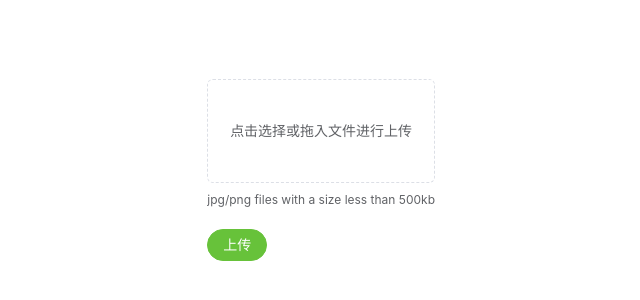
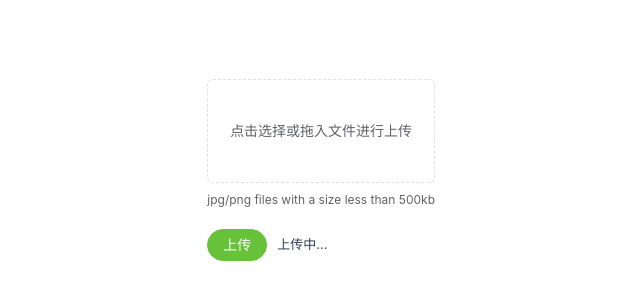
Before and after one commit to Devil-Training-Camp/big-file-upload-xyn, a Vue app: page / in a window 1280 px wide. Shown: the part 230-530 px from the top of the page, without its empty margins (205-845 px from the left). Built offline with nearby package versions, Linux system fonts and the light colour scheme.

Commit message:
完善前端页面

```diff
--- a/src/components/file-operate.vue
+++ b/src/components/file-operate.vue
@@ -1,11 +1,45 @@
 <template>
-  <div class="submit">
-    <el-button type="success" round>上传</el-button>
+  <div class="submit" @click="handleClick()">
+    <el-button type="success" round>{{ toggleUploadText }}</el-button>
+    <span class="uploadText">{{ toggleUploadedText }}</span>
   </div>
 </template>
+<script setup lang="ts">
+import { defineProps, defineEmits, ref, computed } from 'vue'
+
+const isUpload = ref<boolean>(true)
+const emit = defineEmits<{ (e: 'upload', value: boolean): void }>()
+
+const uploaded = defineProps({
+  isUploaded: {
+    type: Boolean,
+    default: false
+  }
+})
+// TODO 从父获取文件进度
+
+// 根据上传进度更改文字 上传 或 继续，暂停不变
+const toggleUploadText = computed(() => {
+  return isUpload ? '上传' : '暂停'
+})
+
+// 如果进度不为0，则开始显示文字，根据文件上传结束节点调换显示文字
+const toggleUploadedText = computed(() => {
+  return uploaded ? '上传中...' : '上传完成'
+})
+
+function handleClick() {
+  emit('upload', isUpload.value)
+  isUpload.value = !isUpload.value
+}
+</script>
 
 <style lang="less" scoped>
 .submit {
   margin-top: 20px;
 }
+.uploadText {
+  margin-left: 10px;
+  font-size: 13px;
+}
 </style>
--- a/src/components/file-receive.vue
+++ b/src/components/file-receive.vue
@@ -12,7 +12,7 @@
 import { type UploadFile } from 'element-plus'
 import { defineProps, defineEmits, ref } from 'vue'
 
-const emit = defineEmits(['file'])
+const emit = defineEmits<{(e: 'file', value: UploadFile): void}>()
 const handleChange = (file : UploadFile) => {
   emit("file", file);
 }
--- a/src/views/UploadFile.vue
+++ b/src/views/UploadFile.vue
@@ -2,7 +2,7 @@
   <main>
     <FileReceive @file="handleFile" />
     <span>{{ fileName }}</span>
-    <FileOperate />
+    <FileOperate @upload="handleClick" :isUploaded="isUploaded"/>
   </main>
 </template>
 
@@ -10,19 +10,40 @@
 import FileReceive from '../components/file-receive.vue'
 import FileOperate from '../components/file-operate.vue'
 import { ref } from 'vue'
+import type { UploadFile } from 'element-plus'
+import { ElMessage } from 'element-plus'
 
-const fileName = ref<String>('');
+const fileName = ref<String>('')
+const isUploaded = ref<boolean>(false)
+let curFile = ref<UploadFile | null>(null)
 
-// 在这里处理接收到的文件数据
-const handleFile = (file: File) => {
-  console.log('Received file:', file)
-  fileName.value = file.name
-  uploadFille(file)
+// 接收文件
+const handleFile = (f: UploadFile) => {
+  curFile.value = f
+  fileName.value = f.name
 }
 
-function uploadFille(file : File){
-  // 将文件传递到后端处理
+// 点击上传时开始上传文件
+const handleClick = (upload: boolean) => {
+  if (upload) {
+    uploadFile()
+  }
+}
+//TODO  文件进度传递
+function uploadFile() {
+  if (!curFile.value) {
+    // ElMessage.error('请点击选择或拖入需要上传的文件')
+    alert('请点击选择或拖入需要上传的文件')
+    return
+  }
+  // TODO 文件分片
+  // ？完全分片完成之后再上传还是分一片就传一片
+  // 上传文件
+  // 如何算上传成功？ 保存文件到本地？ 分片之后保存的样式是一片一个？
 
+
+  // 文件上传成功 传递结束标志
+  isUploaded.value = true;
 }
 </script>
 
```
